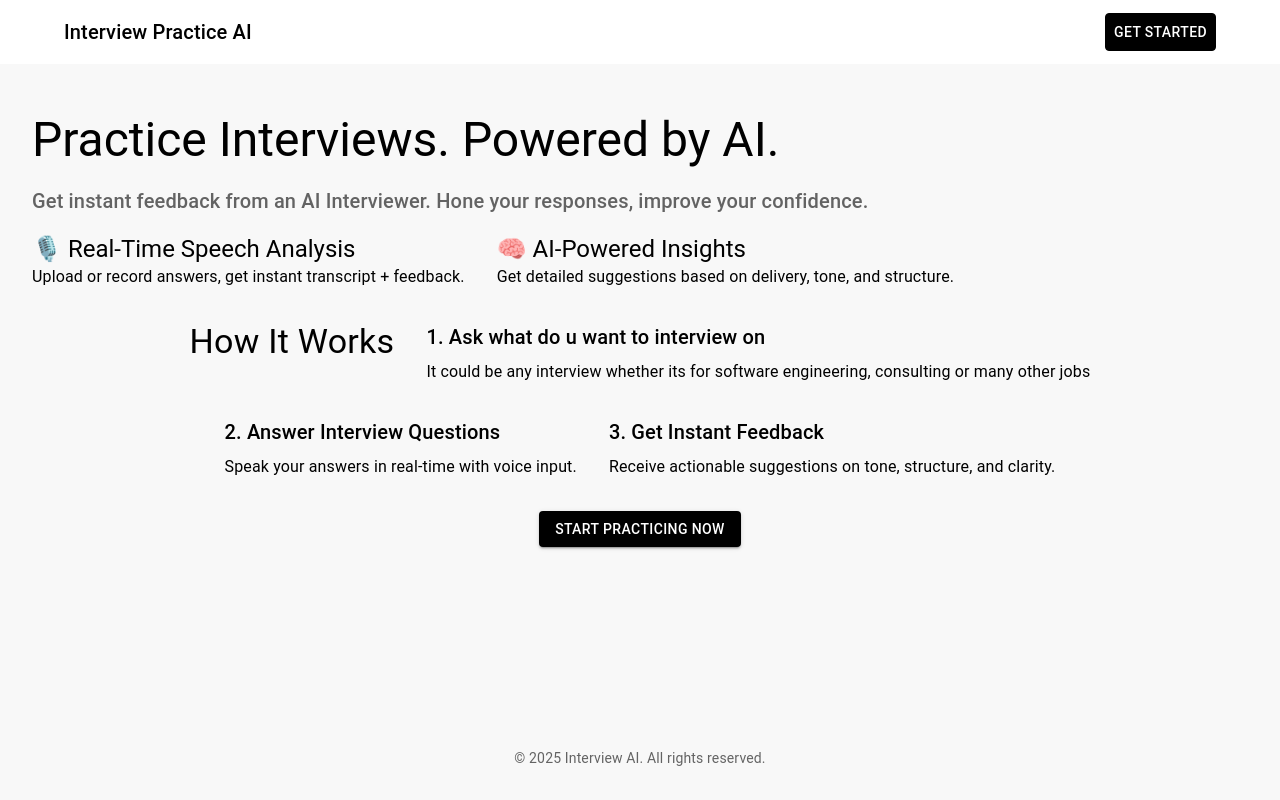
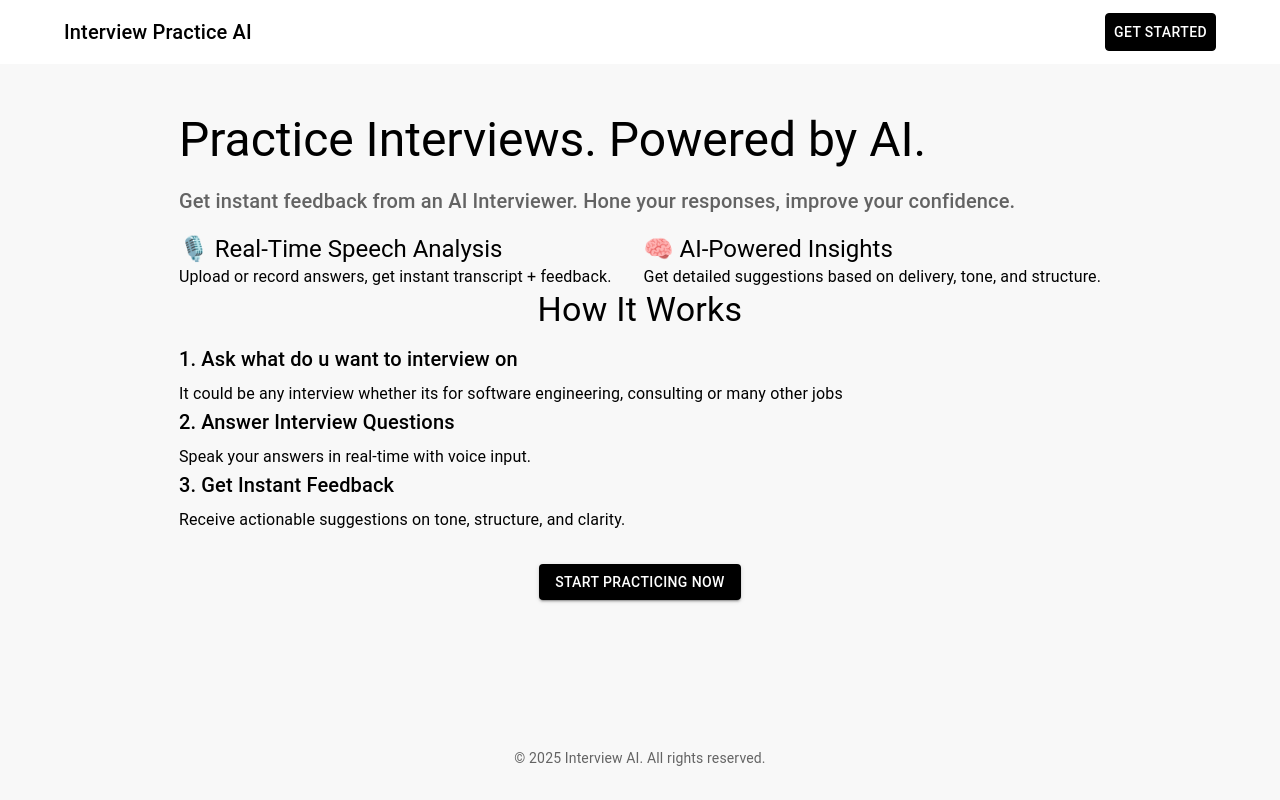
Before and after one commit to asayenju/interview-practice-ai-frontend, a React (Vite) app: page / in a window 1280 px wide. Built offline with nearby package versions, Linux system fonts and the light colour scheme.

Commit message:
Better frontend

```diff
--- a/src/pages/HomePage.jsx
+++ b/src/pages/HomePage.jsx
@@ -81,7 +81,6 @@ const HomePage = () => {
               </Grid>
             </Grid>
 
-            <Grid container spacing={4} justifyContent="center" sx={{ mt: 4 }}>
             <Grid item xs={12}>
               <Typography variant="h4" align="center" gutterBottom>
                 How It Works
@@ -99,7 +98,6 @@ const HomePage = () => {
               <Typography variant="h6" gutterBottom>3. Get Instant Feedback</Typography>
               <Typography variant="body1">Receive actionable suggestions on tone, structure, and clarity.</Typography>
             </Grid>
-          </Grid>
 
 
             <Grid container justifyContent="center" sx={{ mt: 4 }}>
```
